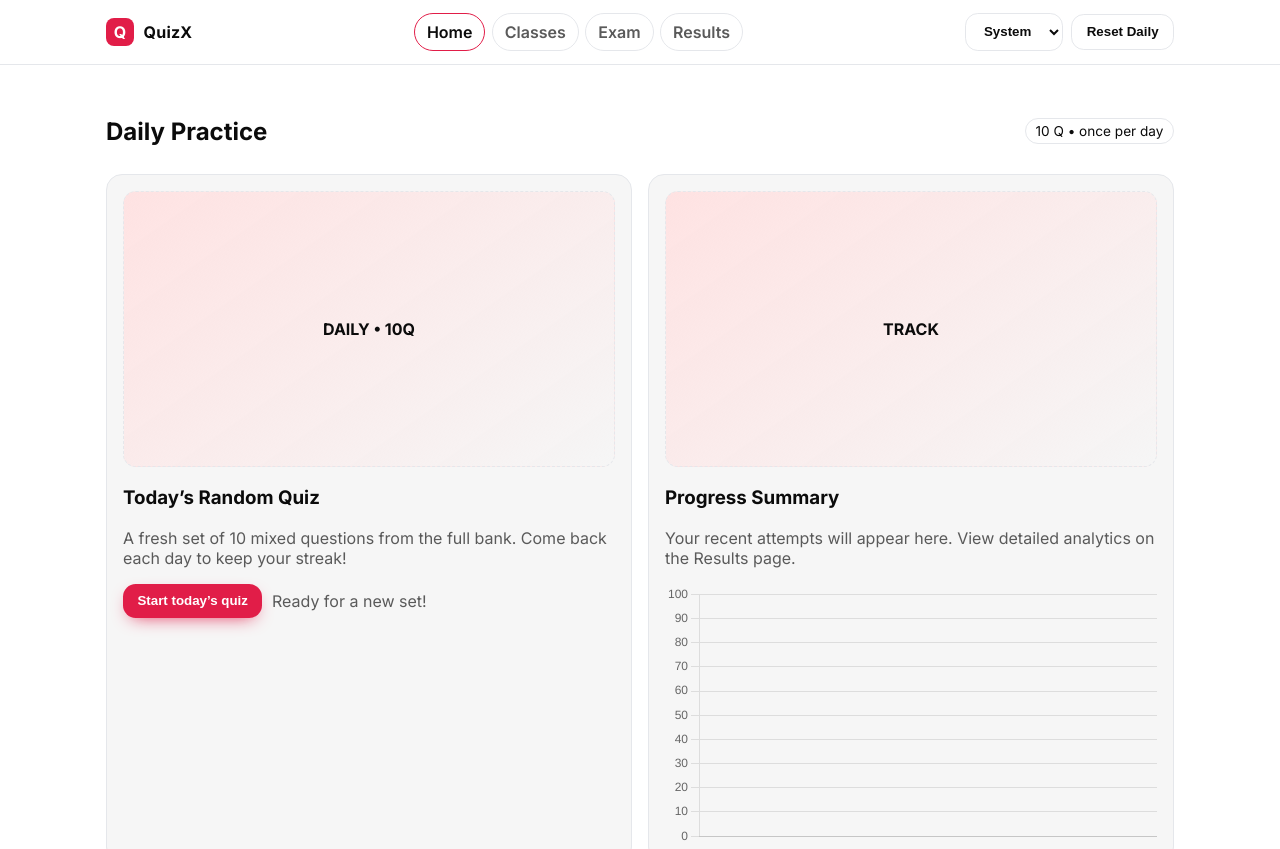
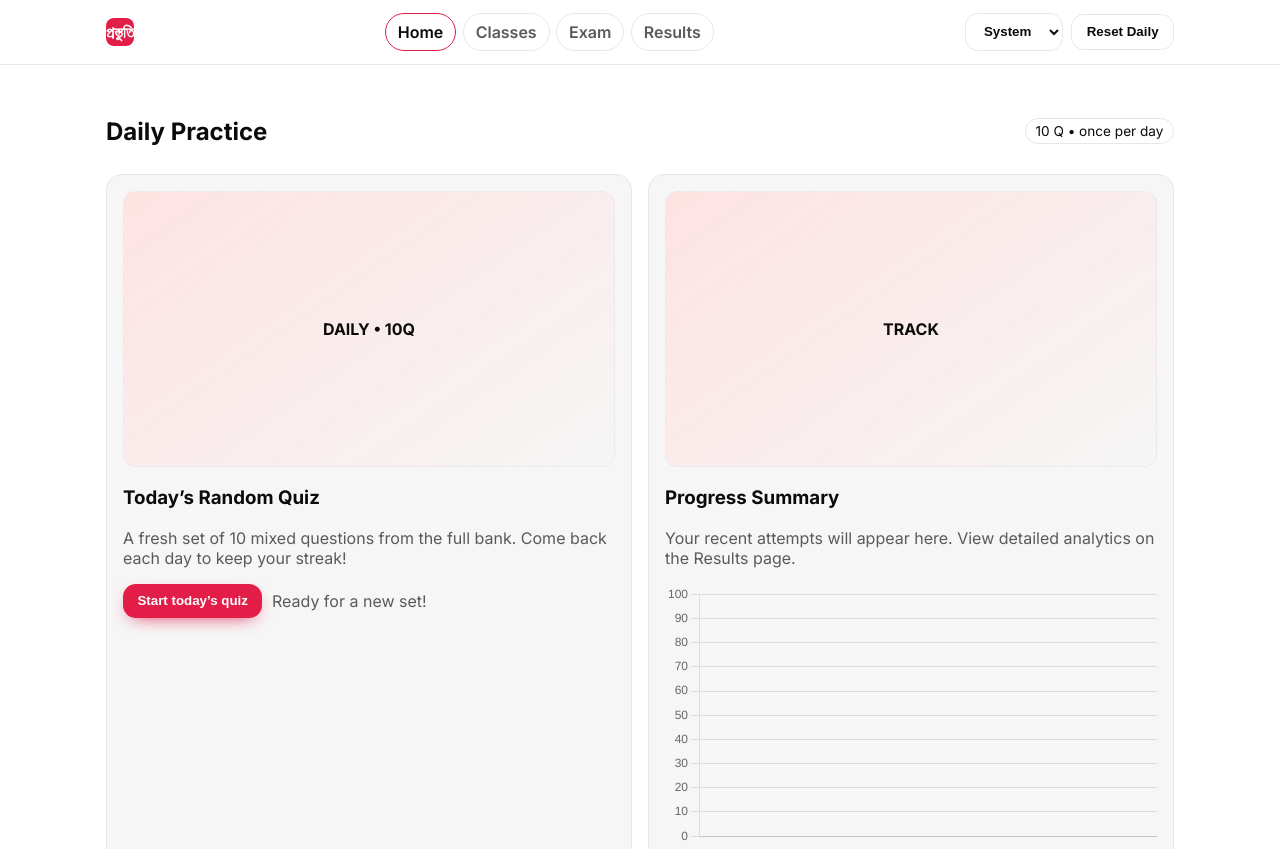
Before and after one commit to amijn2024/grokq, a plain HTML site: page chat.html in a window 1280 px wide. Shown: the top 849 px of the page. Drawn offline with nearby package versions, Linux system fonts and the light colour scheme.

Commit message:
Update chat.html

```diff
--- a/chat.html
+++ b/chat.html
@@ -113,7 +113,7 @@
 <body>
   <nav class="nav">
     <div class="nav-inner">
-      <div class="brand"><div class="badge">Q</div> QuizX</div>
+      <div class="brand"><div class="badge">প্রস্তুতি</div></div>
       <div class="tabs" id="navTabs">
         <a href="#home"    class="tab" data-route>Home</a>
         <a href="#classes" class="tab" data-route>Classes</a>
```
